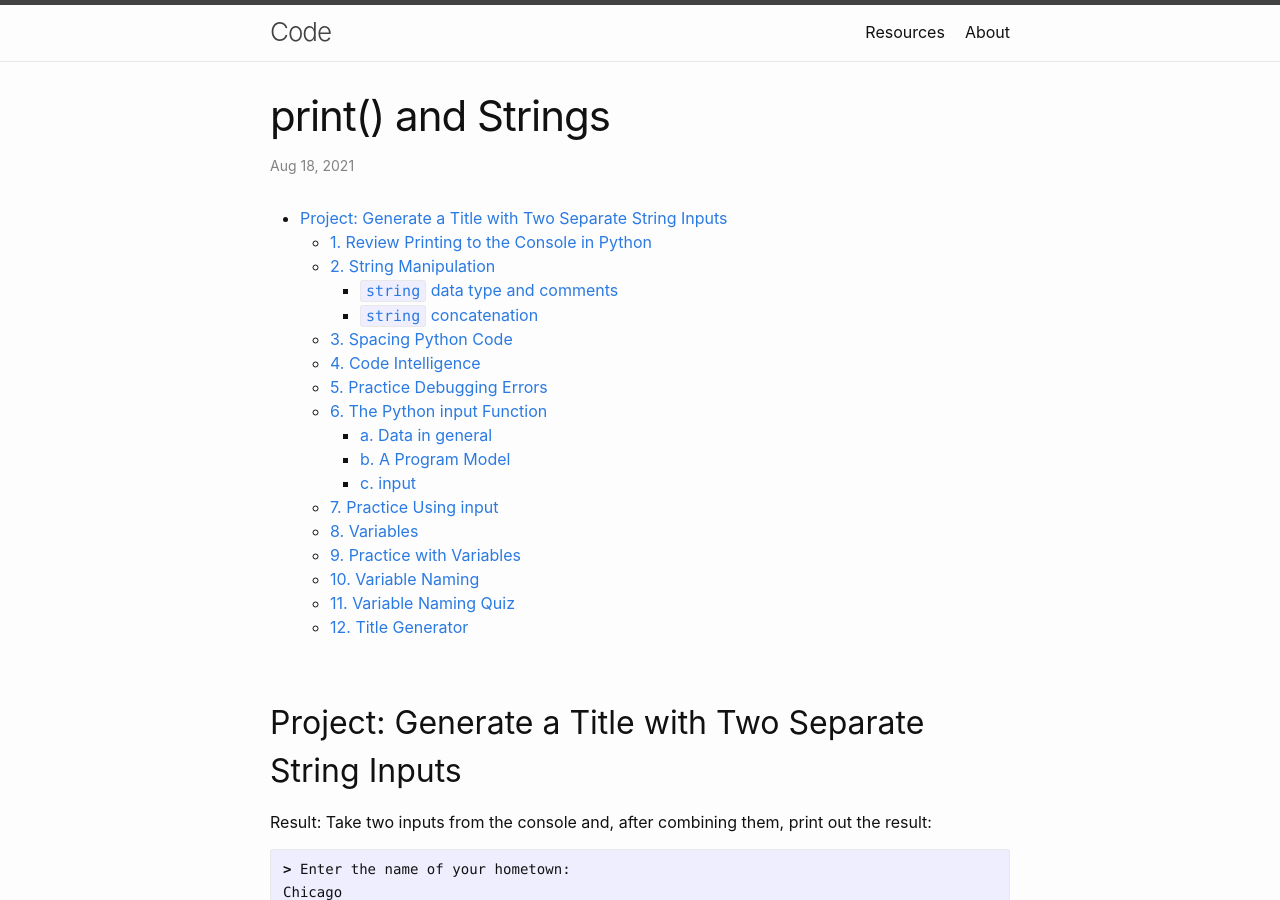
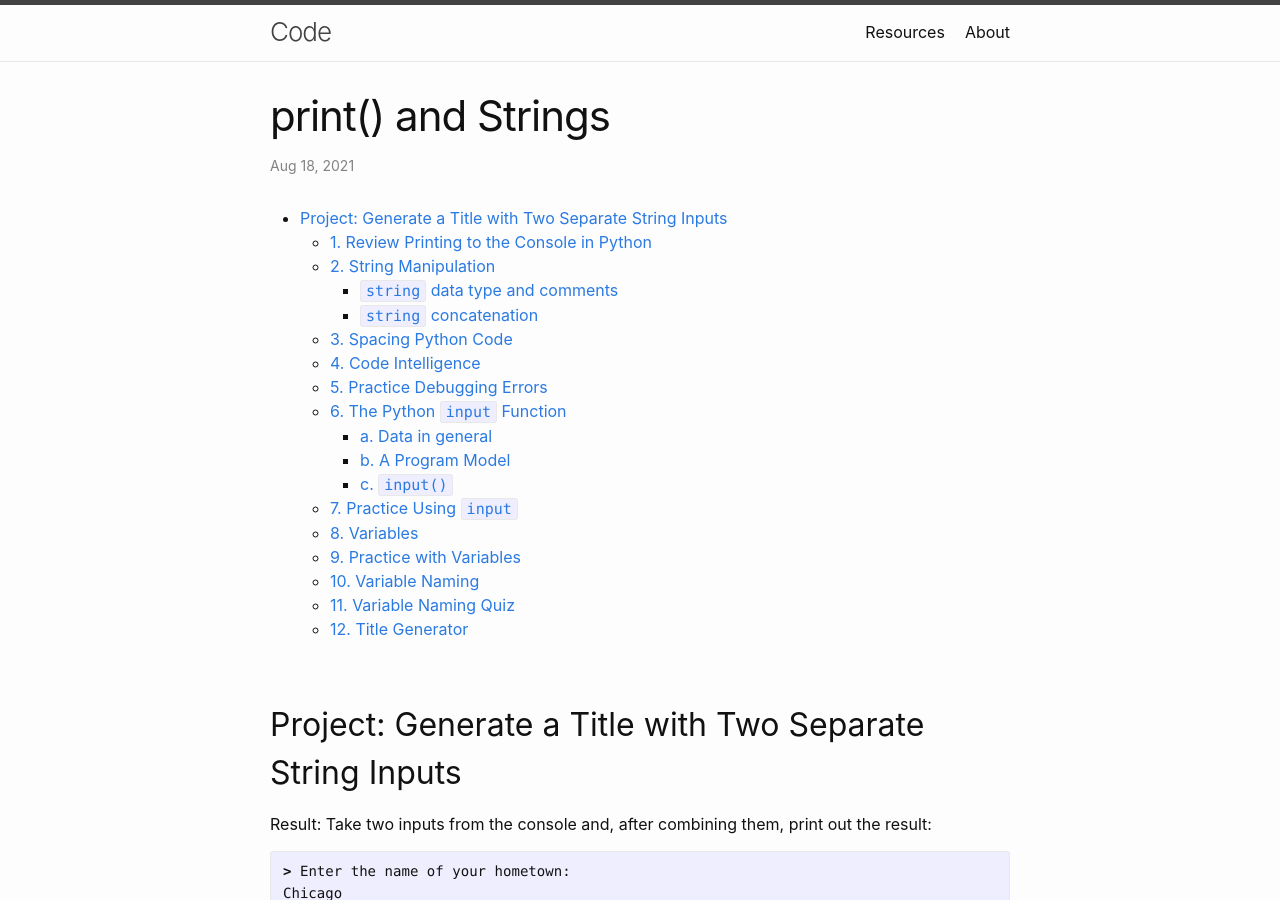
Before and after one commit to multum-non-multa/code, a Jekyll site: the page built from _posts/2021-08-18-printing-strings.md, in a window 1280 px wide and 900 px high. Built offline with Jekyll 4.4.1, drawn with Linux system fonts in a browser that asks for light colours.

```diff
--- a/_posts/2021-08-18-printing-strings.md
+++ b/_posts/2021-08-18-printing-strings.md
@@ -11,11 +11,11 @@ title: print() and Strings
   * [3. Spacing Python Code](#3-spacing-python-code)
   * [4. Code Intelligence](#4-code-intelligence)
   * [5. Practice Debugging Errors](#5-practice-debugging-errors)
-  * [6. The Python input Function](#6-the-python-input-function)
+  * [6. The Python `input` Function](#6-the-python--input--function)
     + [a. Data in general](#a-data-in-general)
     + [b. A Program Model](#b-a-program-model)
-    + [c. input](#c-input)
-  * [7. Practice Using input](#7-practice-using-input)
+    + [c. `input()`](#c--input---)
+  * [7. Practice Using `input`](#7-practice-using--input-)
   * [8. Variables](#8-variables)
   * [9. Practice with Variables](#9-practice-with-variables)
   * [10. Variable Naming](#10-variable-naming)
```
Also changed, not shown: 1 other file.
